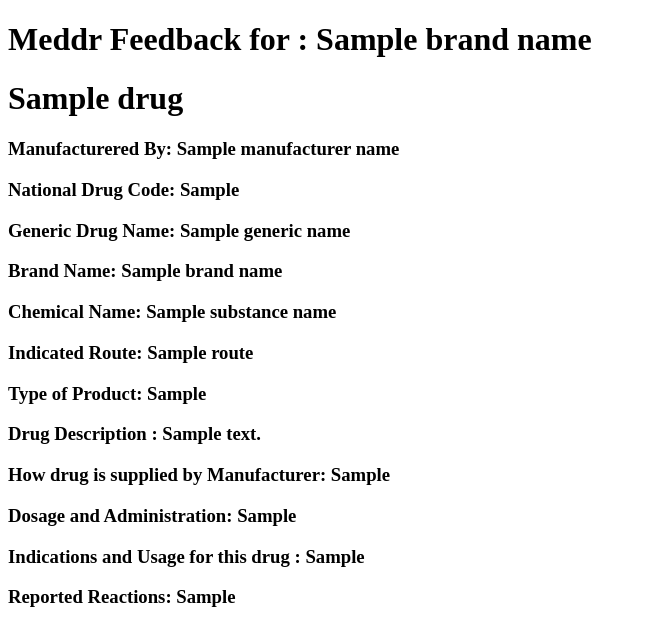
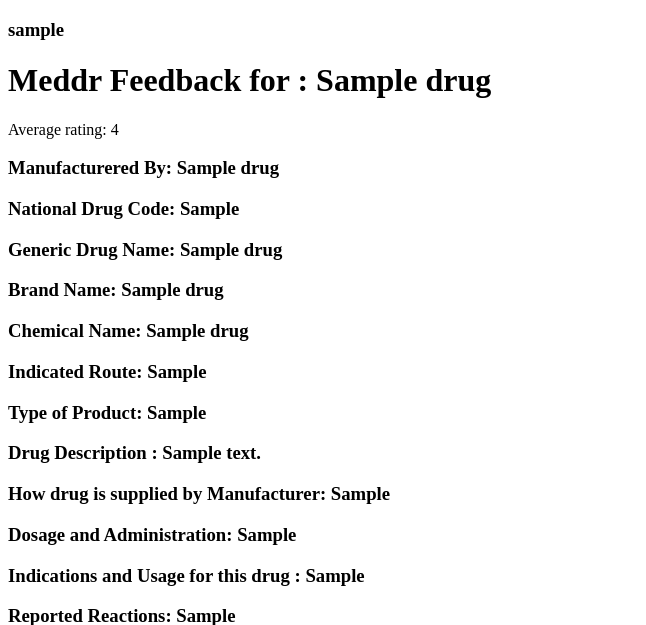
Before and after one commit to michelelee/meddr, a Flask app: template templates/rate_drug.html in a window 1280 px wide. Shown: the top 625 px of the page, without its empty margins (0-646 px from the left). Run offline with Flask 2, Linux system fonts and the light colour scheme; tables that the repository leaves empty hold one stand-in row (values such as "Sample post"); the template is opened without the code that fills it: values that come from a table or form of the project are taken from there, most other values are stand-ins (such as "Sample title", 1, 10 or a date in 2020); some libraries are stand-ins or nearby versions.

Commit message:
added relationships to databases and added ratings by drug and user

```diff
--- a/server.py
+++ b/server.py
@@ -11,7 +11,7 @@ import json
 
  # session, redirect
 
-from model import connect_to_db, User, db, Drug
+from model import connect_to_db, User, db, Drug, Rating
 # from search_openFDA import
 
 app = Flask(__name__)
@@ -48,7 +48,7 @@ def register_process():
     db.session.add(new_user)
     db.session.commit()
 
-    flash("User %s added." % email)
+    flash("User %s added." % meddr_username)
     return redirect("/")
 
 
@@ -79,7 +79,7 @@ def login_process():
     session["user_id"] = user.user_id
 
     flash("Logged in")
-    return redirect("/users/%s" % user.user_id)
+    return redirect("/")
 
 @app.route('/logout')
 def logout():
@@ -108,79 +108,82 @@ def search():
                                                         count = count,
                                                         manufacturer = manufacturer )
 
-@app.route("/rate_drug", methods=['POST'])
+@app.route("/rate_drug", methods=['POST', 'GET'])
 def get_result():
-    """ drug info for one drug is returned here, user rates drug here"""
+    """Show info about drug.
 
-    spl_set_id = request.form["spl_set_id"]
-    print spl_set_id
+    If a user is logged in, we will let them add drug feedbadk.
+    """
+
+
+    spl_set_id = request.values["spl_set_id"]
+
+
+    # spl_set_id = request.form.get("spl_set_id", request.args["spl_set_id"])
+
+
+    user_id = session.get("user_id")
+
+    if user_id:
+        user_rating = Rating.query.filter_by(
+            spl_set_id=spl_set_id, user_id=user_id).first()
+    else:
+        user_rating = None
+
 
     drug = Drug.query.filter_by(spl_set_id=spl_set_id).first()
 
     if drug:
-        spl_set_id = drug.spl_set_id
-        manufacturer_name = drug.manufacturer_name
-        product_type =drug.product_type
-        description =drug.description
-        dosage_and_administration =drug.dosage_and_administration
-        route =drug.route
-        generic_name =drug.generic_name
-        brand_name = drug.brand_name
-        substance_name = drug.substance_name
-        product_ndc = drug.product_ndc
-        adverse_reactions =drug.adverse_reactions
-        how_supplied =drug.how_supplied
-        indications_and_usage =drug.indications_and_usage
+        session["spl_set_id"] = drug.spl_set_id
 
+        return render_template("rate_drug.html",drug=drug,
+                                                user_id=user_id,
+                                                user_rating=user_rating
+                                                 )
 
-        return render_template("rate_drug.html",spl_set_id=spl_set_id,
-                                                manufacturer_name=manufacturer_name,
-                                                product_type=product_type,
-                                                description=description,
-                                                dosage_and_administration=dosage_and_administration,
-                                                route=route,
-                                                generic_name=generic_name,
-                                                brand_name=brand_name,
-                                                substance_name=substance_name,
-                                                product_ndc=product_ndc,
-                                                adverse_reactions=adverse_reactions,
-                                                how_supplied=how_supplied,
-                                                indications_and_usage=indications_and_usage
-                                                 )
     else:
         search_openfda_by_spl_id(spl_set_id)
 
         drug = Drug.query.filter_by(spl_set_id=spl_set_id).first()
 
-        spl_set_id = drug.spl_set_id
-        manufacturer_name = drug.manufacturer_name
-        product_type =drug.product_type
-        description =drug.description
-        dosage_and_administration =drug.dosage_and_administration
-        route =drug.route
-        generic_name =drug.generic_name
-        brand_name = drug.brand_name
-        substance_name = drug.substance_name
-        product_ndc = drug.product_ndc
-        adverse_reactions =drug.adverse_reactions
-        how_supplied =drug.how_supplied
-        indications_and_usage =drug.indications_and_usage
+        session["spl_set_id"] = drug.spl_set_id
 
-        return render_template("rate_drug.html",spl_set_id=spl_set_id,
-                                                manufacturer_name=manufacturer_name,
-                                                product_type=product_type,
-                                                description=description,
-                                                dosage_and_administration=dosage_and_administration,
-                                                route=route,
-                                                generic_name=generic_name,
-                                                brand_name=brand_name,
-                                                substance_name=substance_name,
-                                                product_ndc=product_ndc,
-                                                adverse_reactions=adverse_reactions,
-                                                how_supplied=how_supplied,
-                                                indications_and_usage=indications_and_usage
+        return render_template("rate_drug.html",drug=drug,
+                                        user_id=user_id,
+                                        user_rating=user_rating
                                                  )
 
+@app.route("/add_drug_feedback", methods=['POST'])
+def drug_details_process():
+    """Add/edit a rating."""
+
+    spl_set_id = session.get('spl_set_id')
+    print spl_set_id
+
+    score = int(request.form["score"])
+    print score
+
+    comment = request.form["comment"]
+    print comment
+
+    user_id = session.get("user_id")
+
+    rating = Rating.query.filter_by(user_id=user_id, spl_set_id=spl_set_id).first()
+
+    if rating:
+        rating.score = score
+        flash("Rating updated.")
+
+    else:
+        rating = Rating(user_id=user_id, spl_set_id=spl_set_id, score=score, comment=comment)
+        flash("feedbadk added.")
+        db.session.add(rating)
+
+    db.session.commit()
+
+    return redirect("/rate_drug?spl_set_id=%s" % spl_set_id)
+
+    # return "drug added to database"
 
 
 if __name__ == "__main__":
@@ -197,3 +200,36 @@ if __name__ == "__main__":
     # DebugToolbarExtension(app)
 
     app.run(use_debugger=True, debug=app.debug)
+
+
+
+# spl_set_id=spl_set_id,
+#                                                 manufacturer_name=manufacturer_name,
+#                                                 product_type=product_type,
+#                                                 description=description,
+#                                                 dosage_and_administration=dosage_and_administration,
+#                                                 route=route,
+#                                                 generic_name=generic_name,
+#                                                 brand_name=brand_name,
+#                                                 substance_name=substance_name,
+#                                                 product_ndc=product_ndc,
+#                                                 adverse_reactions=adverse_reactions,
+#                                                 how_supplied=how_supplied,
+#                                                 indications_and_usage=indications_and_usage,
+#                                                 avg_rating=avg_rating,
+
+
+
+#             spl_set_id = drug.spl_set_id
+#         manufacturer_name = drug.manufacturer_name
+#         product_type =drug.product_type
+#         description =drug.description
+#         dosage_and_administration =drug.dosage_and_administration
+#         route =drug.route
+#         generic_name =drug.generic_name
+#         brand_name = drug.brand_name
+#         substance_name = drug.substance_name
+#         product_ndc = drug.product_ndc
+#         adverse_reactions =drug.adverse_reactions
+#         how_supplied =drug.how_supplied
+#         indications_and_usage =drug.indications_and_usage
--- a/templates/homepage.html
+++ b/templates/homepage.html
@@ -4,8 +4,7 @@
 	<h1>Meddit Homepage</h1>
 
     <ul >
-        <li><a href="/users">View All Users</a></li>
-        <li><a href="/drugs">View All Drugs</a></li>
+        <li><a href="/drugs">View Drugs</a></li>
         {% if "user_id" in session %}
         <li><a href="/users/{{ session['user_id'] }}">Profile</a></li>
         <li><a href="/logout">Logout</a></li>
--- a/templates/rate_drug.html
+++ b/templates/rate_drug.html
@@ -1,23 +1,47 @@
 {% extends 'base.html' %}
 {% block content %}
 
-<h1> Meddr Feedback for : {{ brand_name }} </h1>
+<h3> {{user_id.meddr_username}}
 
-<h1> {{ drug.brand_name }} </h1>
+<h1> Meddr Feedback for : {{ drug.brand_name }} </h1>
 
-<h3> Manufacturered By: {{ manufacturer_name }} </h3>
-<h3> National Drug Code: {{ product_ndc }} </h3>
-<h3> Generic Drug Name: {{ generic_name }} </h3>
-<h3> Brand Name: {{ brand_name }} </h3>
-<h3> Chemical Name: {{ substance_name }} </h3>
+<p>Average rating: {{ avg_rating }}</p>
 
-<h3> Indicated Route: {{ route }} </h3>
-<h3> Type of Product: {{ product_type }} </h3>
-<h3> Drug Description : {{ description }} </h3>
-<h3> How drug is supplied by Manufacturer: {{ how_supplied }} </h3>
-<h3> Dosage and Administration: {{ dosage_and_administration }} </h3>
-<h3> Indications and Usage for this drug : {{ indications_and_usage }} </h3>
-<h3>  Reported Reactions: {{ adverse_reactions }} </h3>
+{% if "user_id" in session %}
+	  <h2>Your Feedback for this Drug:</h2>
+	{% if user_rating %}
+	    <p>You currently rate this a {{ user_rating.score }}</p>
+	{% endif %}
+		<form action="/add_drug_feedback" method="POST">
+			<div>
+			  <label>Rating:
+			      <input type="number" name="score">
+			  </label>
+			</div>
+			<div>
+			  <label>Comments:
+			      <input type="text" name="comment">
+			  </label>
+			</div>
+
+			<input type="submit" value="Submit your rating">
+		</form>
+{% endif %}
+
+
+<h3> Manufacturered By: {{ drug.manufacturer_name }} </h3>
+<h3> National Drug Code: {{ drug.product_ndc }} </h3>
+<h3> Generic Drug Name: {{ drug.generic_name }} </h3>
+<h3> Brand Name: {{ drug.brand_name }} </h3>
+<h3> Chemical Name: {{ drug.substance_name }} </h3>
+
+<h3> Indicated Route: {{ drug.route }} </h3>
+<h3> Type of Product: {{ drug.product_type }} </h3>
+<h3> Drug Description : {{ drug.description }} </h3>
+<h3> How drug is supplied by Manufacturer: {{ drug.how_supplied }} </h3>
+<h3> Dosage and Administration: {{ drug.dosage_and_administration }} </h3>
+<h3> Indications and Usage for this drug : {{ drug.indications_and_usage }} </h3>
+<h3>  Reported Reactions: {{ drug.adverse_reactions }} </h3>
 
 
 {% endblock %}
```
Also changed, not shown: model.py (+13 -7 lines).
